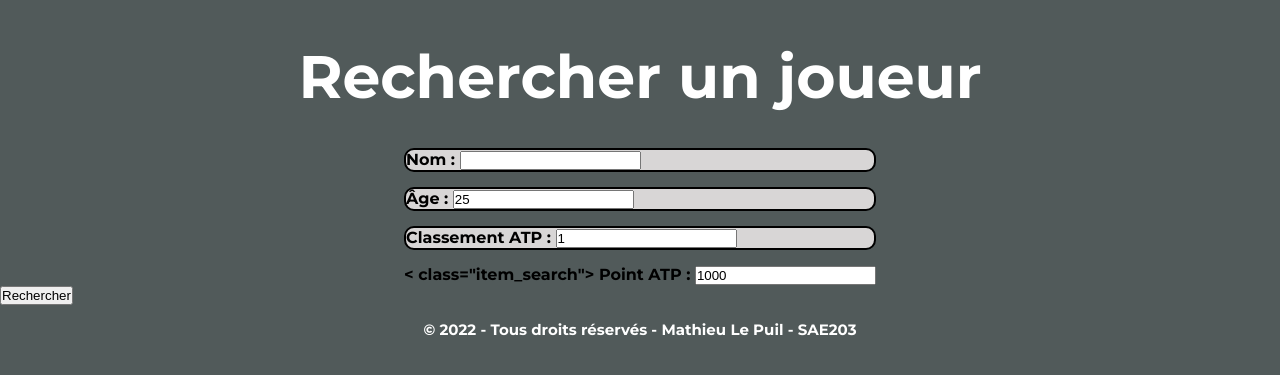
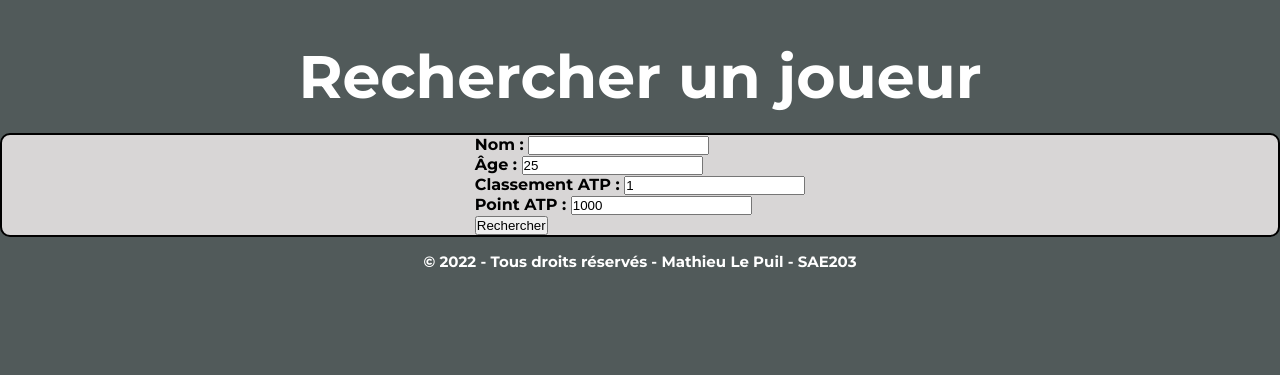
Before and after one commit to MathieuLePuil/SAE203, a PHP site: page /form_recherche.php in a window 1280 px wide. Shown: the part 100-475 px from the top of the page. Run offline with PHP 8.4, Linux system fonts and the light colour scheme; some libraries are stand-ins or nearby versions.

Commit message:
Auto-Save

```diff
--- a/form_recherche.php
+++ b/form_recherche.php
@@ -53,7 +53,7 @@ require("debut.php");
                     <label for="point_mini">Classement ATP : </label>
                     <input type="number" id="classement" name="classement" value="1" data-parsley-length="[1, 50]" data-parsley-type="integer">
                 </div>
-                < class="item_search">
+                <div class="item_search">
                     <label for="point_mini">Point ATP : </label>
                     <input type="number" id="atp_point" name="atp_point" value="1000" data-parsley-length="[1, 10000]" data-parsley-type="integer">
                 </div>
--- a/style/style.css
+++ b/style/style.css
@@ -236,11 +236,12 @@ footer{
     align-items: center;
     justify-content: center;
     flex-direction: column;
-}
-
-.item_search {
     border: 2px solid black;
     border-radius: 10px;
     margin: 15px 0 15px 0;
     background-color: #D8D6D6;
 }
+
+.item_search {
+    width: 100%;
+}
```
